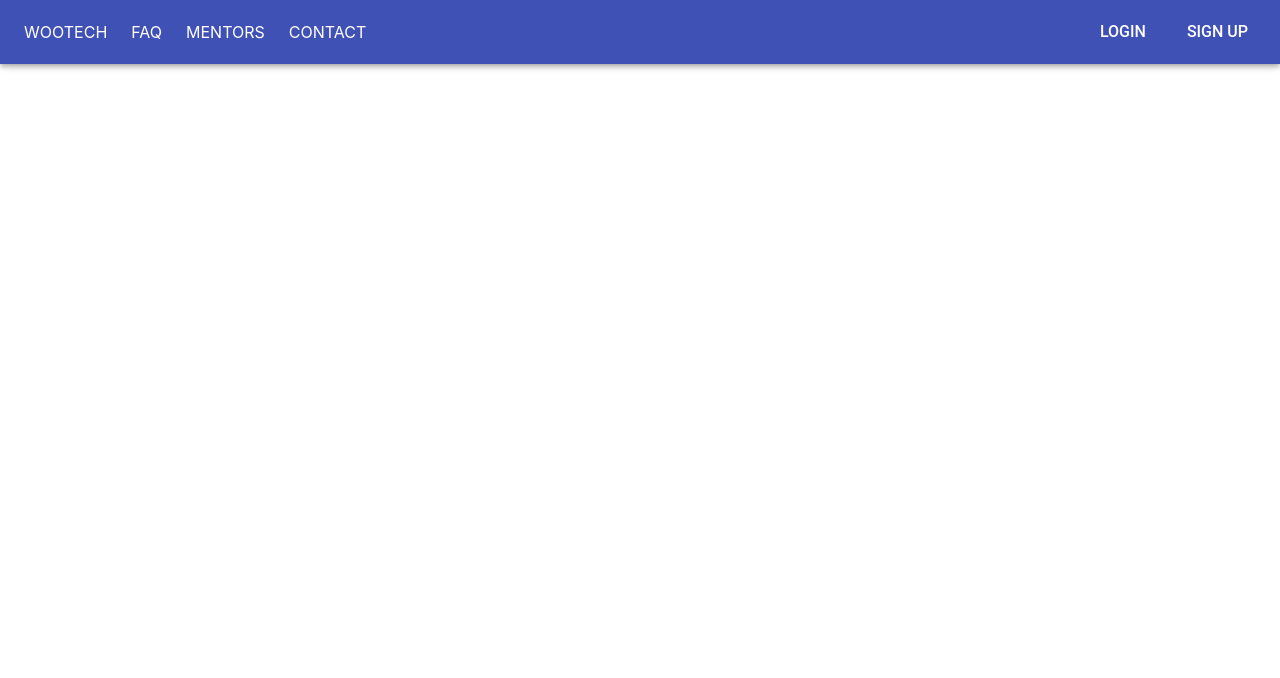
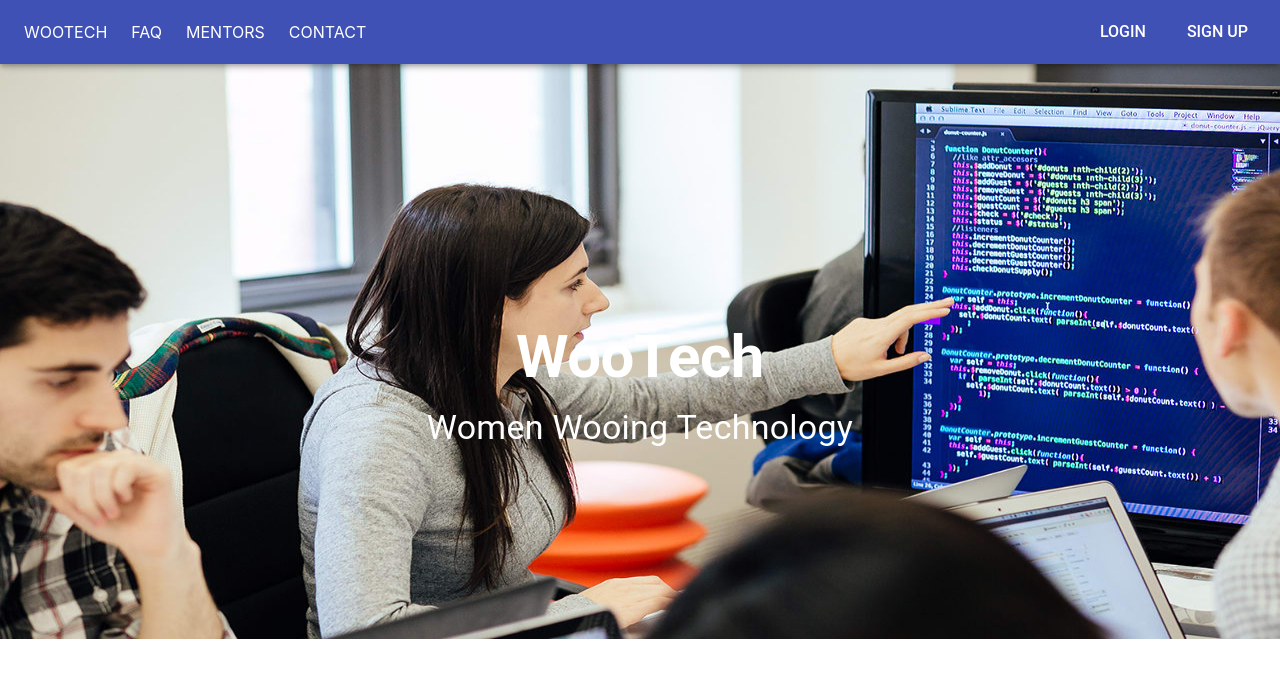
Before and after one commit to WooTechnology/frontend, a React (Create React App) app: page / in a window 1280 px wide. Shown: the top 678 px of the page. Built offline with nearby package versions, Linux system fonts and the light colour scheme.

Commit message:
Landing Page: Created Banner

```diff
--- a/src/App.js
+++ b/src/App.js
@@ -1,21 +1,17 @@
 import React from "react";
 import { Switch, BrowserRouter as Router, Route } from "react-router-dom";
-import Navbar from "./components/Navbar/index";
+import Landing from "./components/Landing";
 
 const App = () => {
   return (
     <Router>
-      <div>
-        <Navbar />
-
       <Switch>
-          <Route exact path="/" />
+        <Route exact path="/" component={Landing} />
         <Route path="/faq" />
         <Route path="/mentors" />
         <Route path="/contact" />
         <Route path="/login" />
       </Switch>
-      </div>
     </Router>
   );
 };
--- /dev/null
+++ b/src/components/Banner/index.js
@@ -0,0 +1,50 @@
+import React from 'react';
+import PropTypes from 'prop-types';
+import { withStyles } from '@material-ui/core/styles';
+import Typography from '@material-ui/core/Typography';
+import Grid from '@material-ui/core/Grid';
+
+const styles = theme => ({
+  bannerContainer: {
+    width: "100%"
+  },
+  banner: {
+      height: "80%",
+      width: "100%"
+  },
+  bannerText: {
+      marginTop: -500,
+      color: 'white',
+      fontWeight: 'bold'
+  },
+  helperText: {
+    color: 'white'
+  }
+});
+
+function Banner(props) {
+  const { classes } = props;
+
+  return (
+    <Grid container>
+      <Grid item className={classes.bannerContainer} elevation={1}>
+        <img src="banner.jpg" alt="Banner" className={classes.banner} />
+        <Grid
+            container
+            direction="column"
+            justify="center"
+            alignItems="center"
+        >
+            <Typography className={classes.bannerText} variant="h2" gutterBottom>WooTech</Typography>
+            <Typography className={classes.helperText} variant="h4" gutterBottom>Women Wooing Technology</Typography>
+        </Grid>
+      </Grid>
+    </Grid>
+  );
+}
+
+Banner.propTypes = {
+  classes: PropTypes.object.isRequired,
+};
+
+export default withStyles(styles)(Banner);
--- /dev/null
+++ b/src/components/Landing/index.js
@@ -0,0 +1,16 @@
+import React from "react";
+import Navbar from "../Navbar/index";
+import Banner from "../Banner/index";
+
+const Home = () => {
+  return (
+      <div style={{ display: "flex", flexDirection: "column" }}>
+        <Navbar />
+        <div style={{marginTop: 60}}>
+            <Banner />
+        </div>
+      </div>
+  );
+};
+
+export default Home;
--- a/src/components/Navbar/style.js
+++ b/src/components/Navbar/style.js
@@ -1,4 +1,7 @@
 const styles = theme => ({
+    root: {
+        flexGrow: 1,
+    },
     title: {
         fontSize: 16,
         color: theme.palette.common.white,
```
Also changed, not shown: public/banner.jpg (added). Lines whose indentation alone changed are shown as unchanged.
